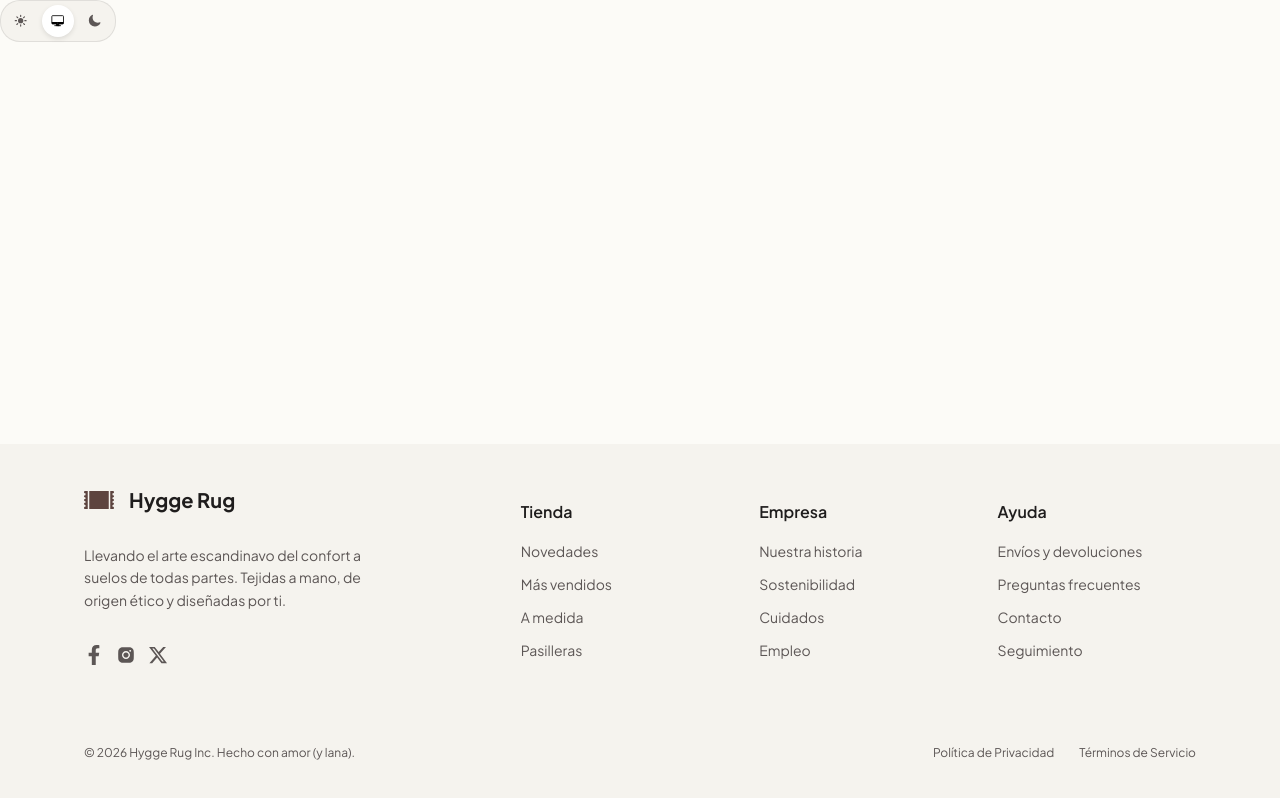
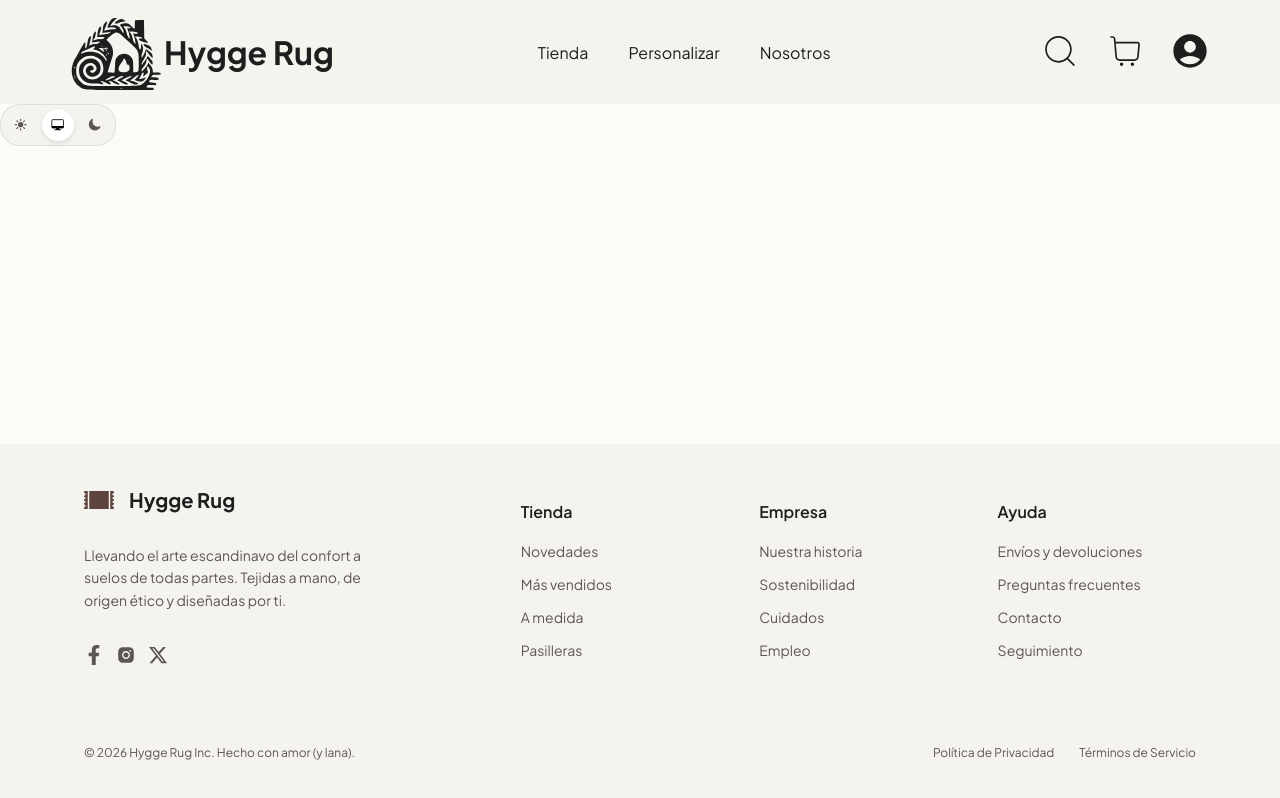
Before and after one commit to HyggeRug-Team/HyggeRug, a Next.js app in the folder frontend/: page / in a window 1280 px wide. Built offline with nearby package versions, Linux system fonts and the light colour scheme.

Commit message:
Que siii danii que siii que ya comiteo pesao. Creación de la estetica del header e implementación del logo como componente

```diff
--- a/frontend/src/app/layout.js
+++ b/frontend/src/app/layout.js
@@ -3,6 +3,7 @@ import { Plus_Jakarta_Sans } from 'next/font/google';
 import Footer from '../components/Footer/Footer';
 import ThemeToggle from '../components/ThemeSwitch/ThemeToggle';
 import './globals.css';
+import Header from '@/components/Header/Header';
 
 const plusJakartaSans = Plus_Jakarta_Sans({
   subsets: ['latin'],
@@ -14,6 +15,7 @@ export default function RootLayout({ children }) {
   return (
     <html lang="es" className={plusJakartaSans.variable}>
       <body className="mainLayout">
+        <Header/>
         <main>
           {children}
           <ThemeToggle />
--- /dev/null
+++ b/frontend/src/components/Header/Header.jsx
@@ -0,0 +1,34 @@
+import React from 'react'
+import Logo from '../Logo/Logo'
+import styles from "./Header.module.css";
+//Importación de los iconos usados
+import { CiSearch } from "react-icons/ci";
+import { CiShoppingCart } from "react-icons/ci";
+import { MdAccountCircle } from "react-icons/md";
+import { RxHamburgerMenu } from "react-icons/rx";
+
+function Header() {
+  return (
+    <header className={styles.header}>
+        <div className={styles.imageHeader}>
+            <Logo size={100}/>
+            <h1>Hygge Rug</h1>
+        </div>
+        <nav>
+          <a href='#'>Tienda</a>
+          <a href='#'>Personalizar</a>
+          <a href='#'>Nosotros</a>
+        </nav>
+        <div className={styles.buttonsMenu}>
+          <button><CiSearch size={40}/></button>
+          <button><CiShoppingCart size={40}/></button>
+          <button><MdAccountCircle size={40}/></button>
+        </div>
+        <div className={styles.hamburgerButton}>
+          <RxHamburgerMenu size={40}/>
+        </div>
+    </header>
+  )
+}
+
+export default Header
--- /dev/null
+++ b/frontend/src/components/Header/Header.module.css
@@ -0,0 +1,49 @@
+.header{
+    width: 100%;
+    display: flex;
+    align-items: center;
+    justify-content: space-between;
+    padding-left: 5vw;
+    padding-right: 5vw;
+    background-color: var(--bg-secundario);
+}
+.imageHeader{
+    display: flex;
+    align-items: center;
+}
+.header nav{
+    display: flex;
+}
+.header nav a{
+    text-decoration: none;
+    color: var(--texto-principal);
+    padding: 20px;
+}
+.buttonsMenu{
+    display: flex;
+    justify-content: space-between;
+    gap: 1vw;
+}
+.buttonsMenu button{
+    background-color: transparent;
+    border: 0;
+    color: var(--texto-principal);
+    cursor: pointer;
+
+}
+.hamburgerButton{
+    display: none;
+}
+@media (max-width: 1024px){
+    .imageHeader h1{
+        display: none;
+    }
+}
+@media (max-width: 768px){
+    .header nav{
+    display: none;
+    }
+    .hamburgerButton{
+        display: block;
+    }
+}
--- /dev/null
+++ b/frontend/src/components/Logo/Logo.jsx
@@ -0,0 +1,101 @@
+import React from 'react'
+// Logo de Hygge
+// Tamaño por defecto de 40, si se quiere modificar llamar al componente <Logo size={200}/>
+function Logo({ size = 40 }) {
+  return (
+    <div className='div-logo'>
+      <svg version="1.0" xmlns="http://www.w3.org/2000/svg"
+        width = { size } height = { size } viewBox="0 0 195.000000 195.000000"
+        preserveAspectRatio="xMidYMid meet">
+
+        <g transform="translate(0.000000,195.000000) scale(0.100000,-0.100000)"
+          fill = 'var(--texto-principal)' stroke="none">
+          <path d="M940 1585 c-26 -14 -73 -96 -86 -147 l-6 -28 46 6 c47 7 136 -11 136
+          -27 0 -5 -31 -9 -68 -9 -38 0 -91 -7 -118 -15 -67 -20 -66 -21 -45 28 34 78
+          50 137 37 137 -14 0 -49 -36 -63 -65 -6 -11 -13 -51 -17 -89 l-7 -69 58 7 c31
+          4 69 9 83 13 l25 5 -21 -22 c-17 -17 -39 -24 -100 -30 -44 -5 -87 -11 -96 -15
+          -15 -6 -15 -3 1 42 10 26 21 65 24 86 5 32 3 38 -9 33 -9 -3 -17 -6 -20 -6
+          -12 0 -34 -67 -40 -124 l-7 -66 44 -2 c24 -1 56 -1 72 0 15 1 27 -2 27 -8 0
+          -17 -54 -37 -90 -33 -19 3 -55 -2 -80 -11 -53 -18 -61 -14 -33 17 13 14 25 45
+          30 85 10 65 6 73 -20 44 -23 -25 -34 -59 -42 -136 l-7 -69 24 7 c46 14 128 19
+          128 9 0 -17 -65 -43 -107 -43 -21 0 -51 -7 -67 -15 -16 -9 -31 -14 -33 -11 -2
+          2 3 26 11 52 18 60 27 134 16 134 -17 0 -50 -53 -55 -89 -17 -110 -29 -151
+          -42 -151 -11 0 -13 12 -7 60 12 105 -13 77 -138 -159 -23 -42 -45 -81 -50 -88
+          -21 -27 -49 -91 -63 -144 -42 -159 11 -323 133 -416 90 -69 84 -68 802 -68
+          l645 0 3 23 c3 21 0 22 -67 22 -55 0 -71 3 -71 14 0 34 26 43 110 38 82 -5 82
+          -5 78 19 -3 22 -8 24 -70 27 -68 3 -76 8 -59 41 9 15 21 17 89 13 54 -3 82 -1
+          87 7 14 24 -16 40 -81 43 l-64 3 15 23 c14 19 25 22 90 22 76 0 96 10 74 36
+          -9 11 -29 14 -78 12 l-66 -3 -5 45 c-4 32 -17 61 -45 98 l-40 53 -13 -32 c-15
+          -37 -99 -139 -114 -139 -18 0 3 54 32 85 33 34 60 93 60 130 0 16 6 25 15 25
+          8 0 15 -4 15 -8 0 -13 71 -102 81 -102 11 0 11 51 1 68 -5 7 -26 32 -46 57
+          -38 44 -56 50 -56 17 0 -10 -20 -42 -45 -72 -25 -30 -45 -58 -45 -62 0 -5 -5
+          -8 -11 -8 -18 0 -1 47 37 102 39 57 48 85 42 128 -6 37 16 41 34 6 14 -25 84
+          -106 93 -106 13 0 3 58 -14 84 -19 28 -95 86 -113 86 -4 0 -8 -8 -8 -19 0 -22
+          -60 -141 -72 -141 -13 0 -9 37 11 98 21 61 18 103 -10 152 -13 24 -14 23 -17
+          -30 -2 -30 -7 -59 -12 -64 -13 -13 -31 30 -36 87 -5 53 -33 129 -53 141 -40
+          25 26 34 88 13 47 -16 51 -34 6 -29 -37 4 -43 -3 -22 -32 12 -16 155 -61 165
+          -51 2 2 -14 22 -35 46 l-38 42 -2 151 c-1 83 -2 164 -2 179 l-1 28 -87 -3 -88
+          -3 -2 -30 c0 -16 -2 -54 -2 -82 -1 -32 -5 -53 -12 -53 -6 0 -29 20 -50 44 -54
+          61 -84 72 -160 56 -33 -7 -62 -17 -65 -22 -4 -5 5 -22 20 -36 14 -15 32 -47
+          41 -71 18 -53 18 -51 2 -51 -8 0 -25 21 -40 48 -14 26 -35 57 -46 69 -26 28
+          -83 39 -129 25 -20 -6 -38 -10 -40 -7 -8 8 80 117 104 127 13 6 24 15 24 20 0
+          13 -62 9 -90 -7z m329 -156 c40 -14 35 -35 -7 -31 -36 4 -38 0 -18 -31 15 -23
+          46 -158 39 -167 -13 -14 -51 54 -62 109 -7 36 -22 72 -36 90 -14 16 -25 32
+          -25 35 0 10 75 7 109 -5z m151 -109 c37 -20 23 -33 -29 -28 l-49 5 15 -24 c15
+          -23 45 -163 37 -172 -12 -13 -44 37 -50 78 -7 55 -39 127 -59 135 -8 3 -15 11
+          -15 17 0 14 119 6 150 -11z m-339 -25 c62 -45 316 -279 335 -310 37 -59 42
+          -88 42 -240 0 -196 -1 -199 -61 -203 l-47 -3 0 112 c0 94 -3 120 -21 156 -51
+          105 -207 127 -285 41 -38 -41 -44 -63 -48 -184 -3 -64 -9 -121 -14 -126 -5 -5
+          -36 -6 -70 -2 l-60 6 18 62 c10 33 30 99 45 146 15 47 31 103 37 125 21 86
+          -19 208 -87 262 -19 15 -35 31 -35 36 0 8 58 62 122 113 51 40 82 43 129 9z
+          m-326 -245 c3 -6 -1 -7 -9 -4 -18 7 -21 14 -7 14 6 0 13 -4 16 -10z m-165 -35
+          l-21 -23 68 -20 c56 -17 77 -31 120 -74 53 -54 91 -122 73 -133 -5 -3 -14 4
+          -20 16 -23 42 -85 101 -130 124 -89 45 -213 49 -307 10 -20 -8 -38 -13 -41
+          -10 -11 11 33 46 82 64 28 11 74 31 101 44 28 13 57 26 65 29 27 9 32 -4 10
+          -27z m174 -11 c13 -5 21 -3 24 4 5 15 72 16 72 1 0 -5 -4 -7 -10 -4 -5 3 -10
+          2 -10 -4 0 -6 -7 -8 -16 -4 -8 3 -25 1 -37 -5 -12 -6 -29 -13 -37 -15 -8 -3
+          -1 -6 15 -7 17 -1 24 -4 17 -7 -10 -4 -10 -8 0 -21 9 -10 -1 -8 -29 8 -23 13
+          -40 27 -37 31 2 4 -5 10 -16 14 -11 3 -20 10 -20 14 0 10 57 6 84 -5z m69 -33
+          c3 -14 1 -18 -9 -14 -8 3 -14 11 -14 19 0 21 17 17 23 -5z m33 -55 c15 -16 18
+          -26 6 -26 -4 0 -13 9 -20 20 -14 23 -7 26 14 6z m-36 -41 c0 -8 -2 -15 -4 -15
+          -2 0 -6 7 -10 15 -3 8 -1 15 4 15 6 0 10 -7 10 -15z m-197 -41 c29 -15 60 -34
+          71 -43 50 -45 80 -173 56 -245 -27 -84 -113 -145 -203 -146 -61 0 -109 22
+          -147 69 -53 63 -49 148 8 212 70 78 200 43 217 -57 9 -59 -75 -120 -113 -82
+          -21 21 -13 38 18 38 53 0 54 68 1 90 -59 24 -127 -44 -114 -115 24 -125 199
+          -141 267 -25 26 43 27 131 2 178 -53 102 -209 133 -305 59 -66 -50 -92 -97
+          -98 -169 -13 -173 109 -288 293 -276 45 3 94 0 126 -8 62 -16 73 -10 36 20
+          -61 48 -22 48 70 0 51 -27 74 -34 86 -27 15 8 15 11 -4 28 -48 43 -4 48 58 6
+          39 -27 117 -50 128 -38 8 8 -78 63 -110 71 -29 7 -28 8 41 46 78 42 128 57
+          138 41 3 -6 -2 -15 -12 -19 -37 -14 -103 -56 -103 -64 0 -4 8 -8 18 -8 9 0 36
+          -13 60 -29 42 -29 117 -50 130 -36 10 9 -36 42 -86 61 l-43 17 68 37 c68 37
+          133 57 133 41 0 -8 -75 -57 -110 -72 -11 -5 -7 -10 15 -19 17 -6 58 -25 92
+          -42 49 -24 70 -29 98 -24 19 4 35 10 35 14 0 10 -102 52 -127 52 -12 0 -25 4
+          -28 10 -3 5 -2 10 4 10 5 0 37 23 70 51 33 28 68 49 77 47 13 -2 12 -7 -7 -28
+          -12 -14 -31 -35 -42 -47 l-20 -23 36 -15 c20 -8 55 -15 78 -15 34 0 47 6 76
+          35 36 36 39 54 6 37 -10 -6 -40 -13 -66 -17 l-48 -7 25 37 c15 21 26 44 26 51
+          0 17 29 46 40 39 4 -3 4 -21 0 -40 -4 -19 -4 -35 1 -35 4 0 27 18 50 40 31 30
+          40 44 34 57 -13 29 -18 103 -7 103 16 0 52 -64 52 -91 0 -70 -57 -180 -121
+          -233 -73 -62 -60 -61 -582 -64 -556 -3 -567 -2 -647 78 -68 67 -93 125 -93
+          218 1 51 6 91 18 117 65 149 239 218 378 149z m563 -51 c10 -16 21 -44 24 -63
+          5 -28 10 -35 27 -33 14 2 23 -5 27 -20 25 -94 -30 -140 -147 -123 -80 12 -84
+          79 -12 178 25 34 45 68 45 75 0 21 17 15 36 -14z m-982 -148 c-4 -8 -10 -15
+          -15 -15 -4 0 -6 7 -3 15 4 8 10 15 15 15 4 0 6 -7 3 -15z m6 -165 c0 -5 -4
+          -10 -10 -10 -5 0 -10 5 -10 10 0 6 5 10 10 10 6 0 10 -4 10 -10z m778 -15 c-2
+          -2 -42 -20 -91 -41 -56 -24 -91 -34 -97 -28 -9 9 88 66 130 77 14 3 63 -3 58
+          -8z m-773 -15 c3 -5 -1 -10 -9 -10 -9 0 -16 5 -16 10 0 6 4 10 9 10 6 0 13 -4
+          16 -10z m905 -212 c0 -4 -7 -8 -15 -8 -8 0 -15 4 -15 8 0 5 7 9 15 9 8 0 15
+          -4 15 -9z"/>
+              <path d="M1049 1552 c-60 -31 -77 -62 -34 -62 14 0 35 5 46 11 12 6 48 16 82
+          23 l62 13 -35 21 c-45 28 -57 28 -121 -6z"/>
+              <path d="M1550 1086 c0 -20 38 -55 78 -72 20 -8 48 -25 61 -37 l24 -22 -7 35
+          c-3 19 -17 45 -29 56 -27 27 -127 58 -127 40z"/>
+        </g>
+      </svg>
+
+
+
+    </div>
+  )
+}
+
+export default Logo
```
Also changed, not shown: frontend/src/public/Logo.svg (added), 1 other file (tests, documents, lock files or other folders).
